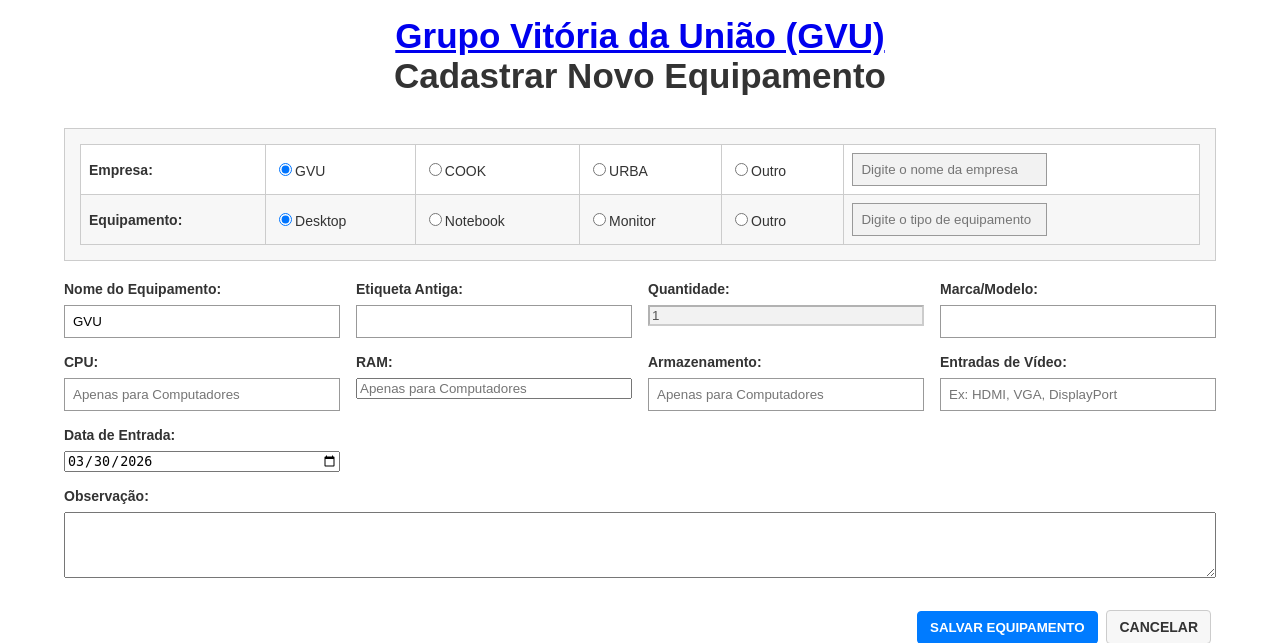
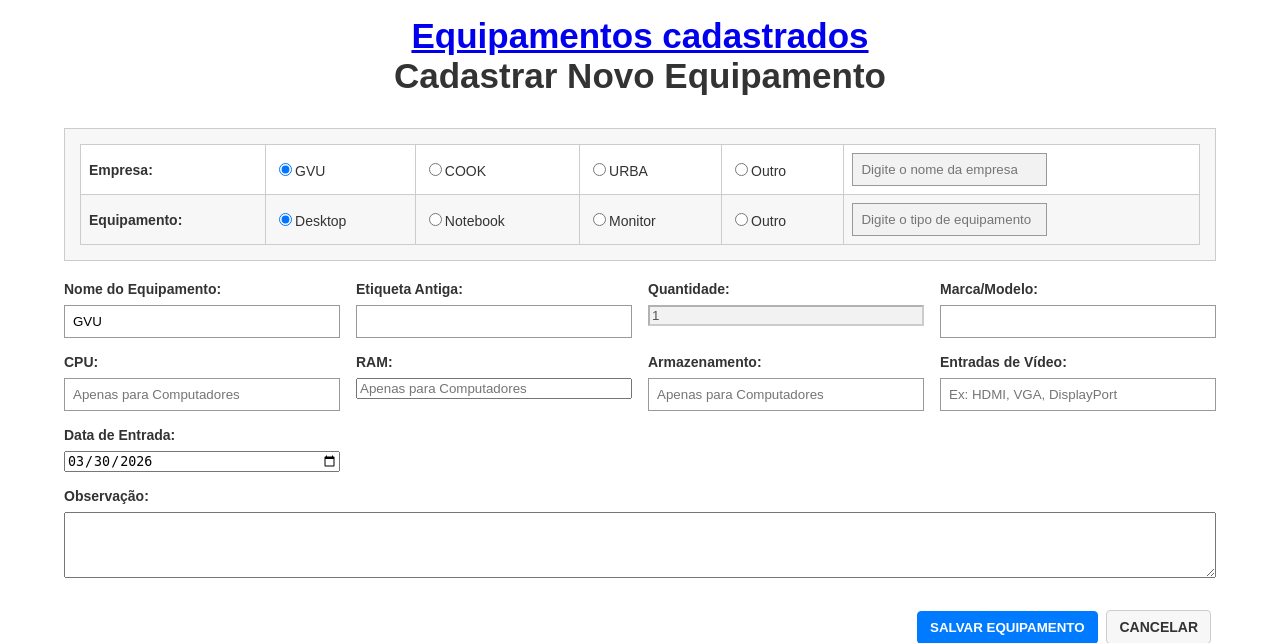
Before and after one commit to ItaloOResende/Cadastro_de_equipamentos, a PHP site: page /cadastrar.php in a window 1280 px wide. Shown: the top 643 px of the page. Run offline with PHP 8.4, Linux system fonts and the light colour scheme; some libraries are stand-ins or nearby versions.

Commit message:
att_titulos

```diff
--- a/cadastrar.php
+++ b/cadastrar.php
@@ -6,14 +6,14 @@ session_start();
 <head>
     <meta charset="UTF-8">
     <meta name="viewport" content="width=device-width, initial-scale=1.0">
-    <title>Cadastro de Equipamentos - GVU</title>
+    <title>Editar equipamento</title>
     <link rel="stylesheet" href="Style.css">
 </head>
 <body>
 
     <div class="container">
         <header class="main-header">
-            <h1><a href="index.php" class="header-link">Grupo Vitória da União (GVU)</a></h1>
+            <h1><a href="index.php" class="header-link">Equipamentos cadastrados</a></h1>
             <h1>Cadastrar Novo Equipamento</h1>
         </header>
 
--- a/editar.php
+++ b/editar.php
@@ -85,14 +85,14 @@ if ($_SERVER["REQUEST_METHOD"] == "POST") {
 <head>
     <meta charset="UTF-8">
     <meta name="viewport" content="width=device-width, initial-scale=1.0">
-    <title>Editar Equipamento - GVU</title>
+    <title>Editar Equipamento</title>
     <link rel="stylesheet" href="Style.css">
 </head>
 <body>
 
     <div class="container">
         <header class="main-header">
-            <h1><a href="index.php" class="header-link">Grupo Vitória da União (GVU)</a></h1>
+            <h1><a href="index.php" class="header-link">Equipamentos cadastrados</a></h1>
             <h1>Editar Informações do Equipamento</h1>
         </header>
 
--- a/index.php
+++ b/index.php
@@ -127,13 +127,13 @@ $result = $stmt->get_result();
 <head>
     <meta charset="UTF-8">
     <meta name="viewport" content="width=device-width, initial-scale=1.0">
-    <title>Controle de Estoque - Grupo Vitória da União</title>
+    <title>Cadastro de equipamentos</title>
     <link rel="stylesheet" href="Style.css">
 </head>
 <body>
     <div class="container">
         <header class="main-header">
-            <h1>Grupo Vitória da União (GVU)</h1>
+            <h1>Equipamentos cadastrados</h1>
         </header>
 
         <form method="GET" action="index.php">
```
